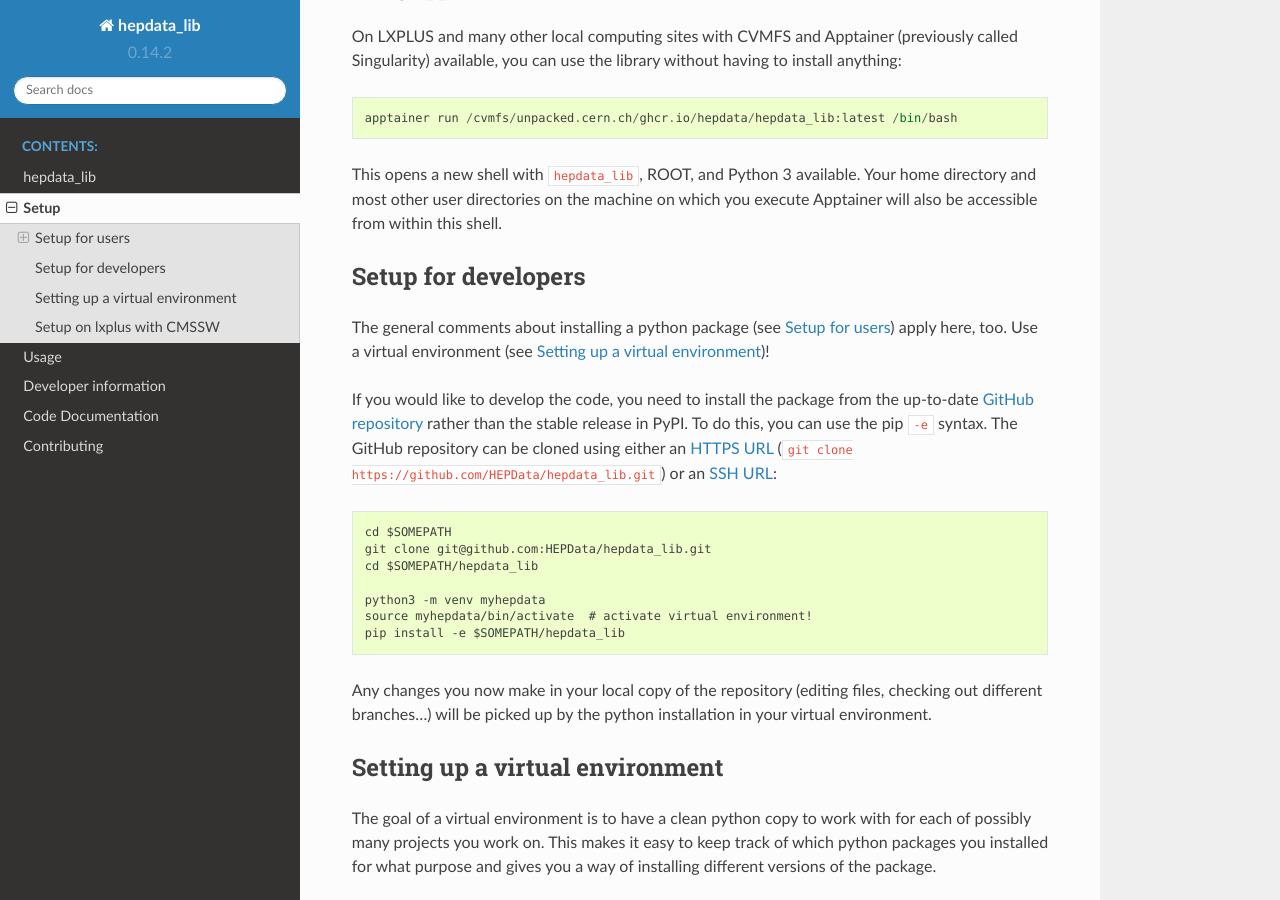
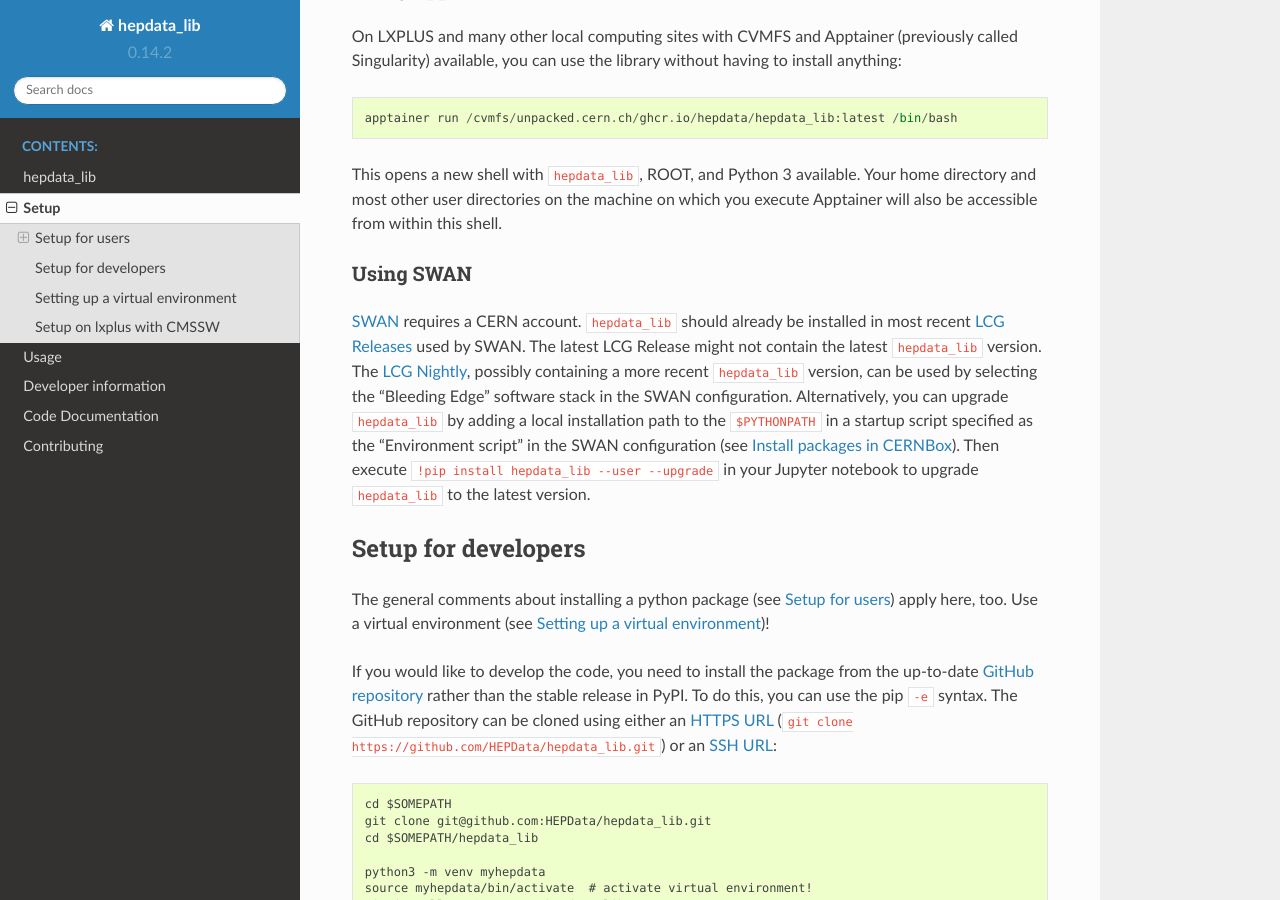
Before and after one commit to HEPData/hepdata_lib, a Sphinx documentation site: the page built from docs/setup.rst, in a window 1280 px wide and 900 px high, scrolled down 720 px. Built offline with Sphinx 7.4.7 and the Read the Docs theme 2.0.0, drawn with Linux system fonts in a browser that asks for light colours.

Commit message:
Update and move SWAN-specific instructions (#254)
* docs: update SWAN-specific instructions

* Update and move from Getting_started.ipynb to setup.rst.

* docs: mention opening a JIRA issue after release

```diff
--- a/docs/setup.rst
+++ b/docs/setup.rst
@@ -34,6 +34,21 @@
 This opens a new shell with ``hepdata_lib``, ROOT, and Python 3 available.
 Your home directory and most other user directories on the machine on which you execute Apptainer will also be accessible from within this shell.
 
+Using SWAN
+++++++++++
+
+`SWAN`_ requires a CERN account. ``hepdata_lib`` should already be installed in most recent `LCG Releases`_ used by
+SWAN. The latest LCG Release might not contain the latest ``hepdata_lib`` version. The `LCG Nightly`_, possibly
+containing a more recent ``hepdata_lib`` version, can be used by selecting the "Bleeding Edge" software stack in the
+SWAN configuration. Alternatively, you can upgrade ``hepdata_lib`` by adding a local installation path to the
+``$PYTHONPATH`` in a startup script specified as the "Environment script" in the SWAN configuration (see
+`Install packages in CERNBox`_). Then execute ``!pip install hepdata_lib --user --upgrade`` in your Jupyter notebook
+to upgrade ``hepdata_lib`` to the latest version.
+
+.. _SWAN: http://swan.cern.ch/
+.. _LCG Releases: https://lcginfo.cern.ch/pkg/hepdata_lib/
+.. _LCG Nightly: https://lcginfo.cern.ch/#nightlies
+.. _Install packages in CERNBox: https://swan.docs.cern.ch/advanced/install_packages/
 
 .. _sec-setup-developers:
 
```
Also changed, not shown: README.md (+1 -1 lines), docs/dev.rst (+13 -0 lines), 1 other file.
